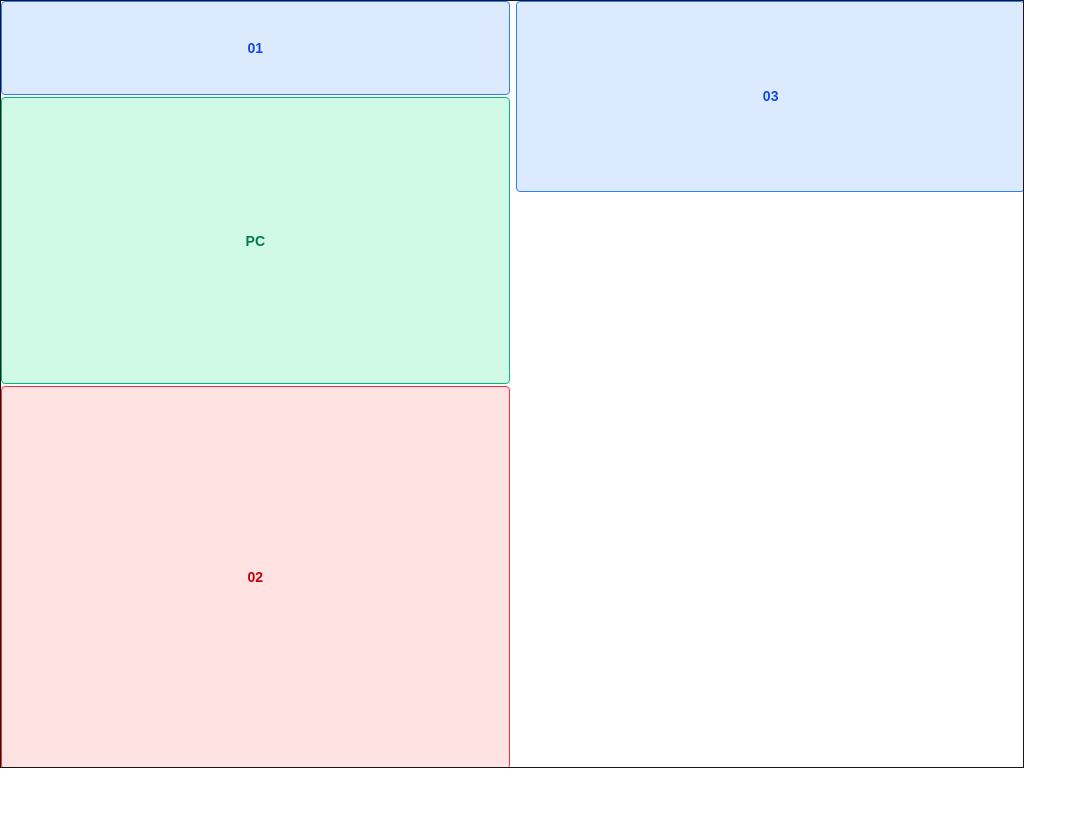
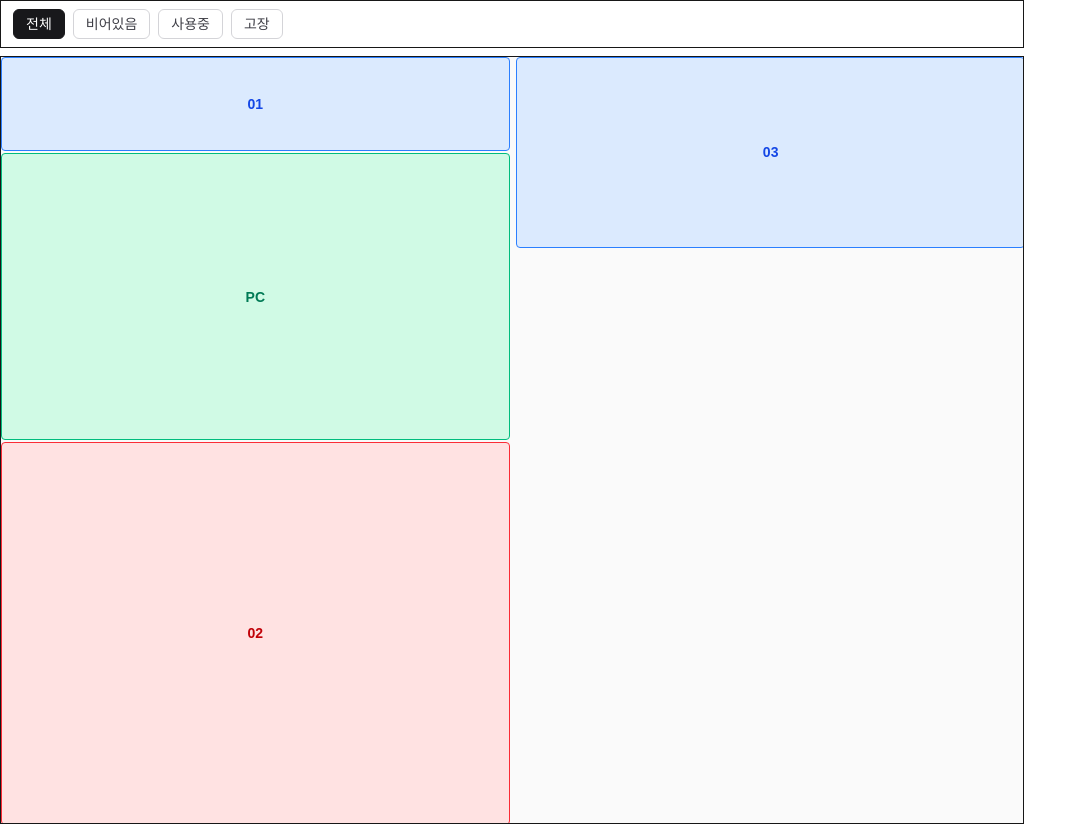
Before and after one commit to wdc35333/locker-status-dashboard, a Next.js app: page / in a window 1280 px wide. Shown: the whole page, without its empty margins (0-1087 px from the left). Before the commit the page ends 800 px from the top, so only its background shows below. Built offline with nearby package versions, Linux system fonts and the light colour scheme.

Commit message:
[0.1.11] 보관함 상태 필터 기능 추가 by WDC

```diff
--- a/package.json
+++ b/package.json
@@ -1,6 +1,6 @@
 {
   "name": "locker-status-dashboard",
-  "version": "0.1.10",
+  "version": "0.1.11",
   "private": true,
   "scripts": {
     "dev": "next dev",
--- a/src/app/page.tsx
+++ b/src/app/page.tsx
@@ -1,14 +1,38 @@
 'use client';
+
+import { useMemo, useState } from 'react';
 
 import useBoxStatus from '@/client/hooks/use-box-status';
 import Box, { BoxItem } from '@/components/box';
+import BoxFilter, { BoxFilterType } from '@/components/box-filter';
 
 const CANVAS_WIDTH = 1024;
 const CANVAS_HEIGHT = 768;
 
+const filterBoxByStatus = (item: BoxItem, filter: BoxFilterType) => {
+  if (filter === 'all') {
+    return true;
+  }
+
+  if (filter === 'broken') {
+    return item.box_broken_status === 1;
+  }
+
+  if (filter === 'empty') {
+    return item.box_broken_status === 0 && item.box_status === 0;
+  }
+
+  return item.box_broken_status === 0 && item.box_status !== 0;
+};
+
 export default function DashBoard() {
   const { data, error, isLoading } = useBoxStatus<BoxItem[]>();
-  const boxList = data ?? [];
+  const boxList = useMemo(() => data ?? [], [data]);
+  const [activeFilter, setActiveFilter] = useState<BoxFilterType>('all');
+  const filteredBoxList = useMemo(
+    () => boxList.filter((item) => filterBoxByStatus(item, activeFilter)),
+    [boxList, activeFilter],
+  );
 
   const layoutBounds = boxList.reduce(
     (acc, item) => {
@@ -27,12 +51,13 @@ export default function DashBoard() {
   const scaleY = CANVAS_HEIGHT / layoutBounds.maxBottom;
 
   return (
-    <main className="w-[1024px] h-[768px] overflow-hidden border">
+    <main className="flex w-[1024px] flex-col gap-2">
+      <BoxFilter activeFilter={activeFilter} onChange={setActiveFilter} />
       {error && <p>{error}</p>}
       {!error && isLoading && <p>불러오는 중...</p>}
       {!error && !isLoading && (
-        <section className="relative w-full h-full">
-          {boxList.map((item) => (
+        <section className="relative h-[768px] w-[1024px] overflow-hidden border bg-zinc-50">
+          {filteredBoxList.map((item) => (
             <Box key={item.box_id} item={item} scaleX={scaleX} scaleY={scaleY} />
           ))}
         </section>
--- /dev/null
+++ b/src/components/box-filter.tsx
@@ -0,0 +1,40 @@
+export type BoxFilterType = 'all' | 'empty' | 'using' | 'broken';
+
+type FilterButton = {
+  key: BoxFilterType;
+  label: string;
+};
+
+const FILTER_BUTTONS: FilterButton[] = [
+  { key: 'all', label: '전체' },
+  { key: 'empty', label: '비어있음' },
+  { key: 'using', label: '사용중' },
+  { key: 'broken', label: '고장' },
+];
+
+type BoxFilterProps = {
+  activeFilter: BoxFilterType;
+  onChange: (filter: BoxFilterType) => void;
+};
+
+export default function BoxFilter({ activeFilter, onChange }: BoxFilterProps) {
+  return (
+    <header className="flex items-center gap-2 border bg-white px-3 py-2">
+      {FILTER_BUTTONS.map((button) => (
+        <button
+          key={button.key}
+          type="button"
+          className={[
+            'rounded-md border px-3 py-1 text-sm font-medium transition-colors',
+            activeFilter === button.key
+              ? 'border-zinc-900 bg-zinc-900 text-white'
+              : 'border-zinc-300 bg-white text-zinc-700 hover:bg-zinc-100',
+          ].join(' ')}
+          onClick={() => onChange(button.key)}
+        >
+          {button.label}
+        </button>
+      ))}
+    </header>
+  );
+}
```
